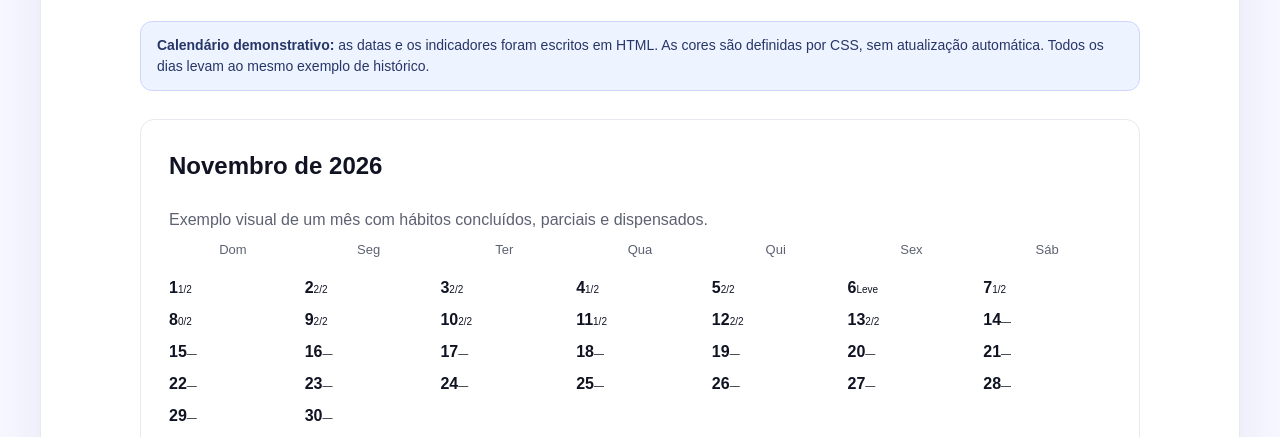
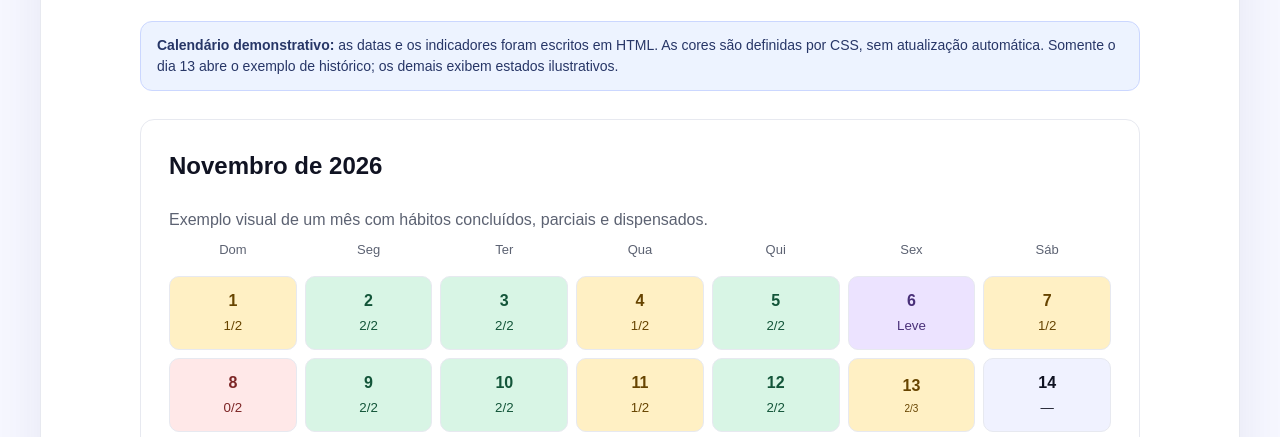
Before and after one commit to Jhontropinha/HabitFlow, a plain HTML site: page html/calendario.html in a window 1280 px wide. Shown: the part 318-755 px from the top of the page. Drawn offline with Linux system fonts and the light colour scheme.

Commit message:
fix: alinhar histórico visual e interação do calendário

```diff
--- a/html/calendario.html
+++ b/html/calendario.html
@@ -30,7 +30,7 @@
   </div>
   <span class="selo-demonstracao">Novembro de 2026</span>
 </section>
-<p class="aviso-demonstracao"><strong>Calendário demonstrativo:</strong> as datas e os indicadores foram escritos em HTML. As cores são definidas por CSS, sem atualização automática. Todos os dias levam ao mesmo exemplo de histórico.</p>
+<p class="aviso-demonstracao"><strong>Calendário demonstrativo:</strong> as datas e os indicadores foram escritos em HTML. As cores são definidas por CSS, sem atualização automática. Somente o dia 13 abre o exemplo de histórico; os demais exibem estados ilustrativos.</p>
 <section class="bloco" aria-labelledby="titulo-mes">
   <h2 id="titulo-mes">Novembro de 2026</h2>
   <p class="descricao">Exemplo visual de um mês com hábitos concluídos, parciais e dispensados.</p>
@@ -42,36 +42,36 @@
 <span class="semana-dia">Qui</span>
 <span class="semana-dia">Sex</span>
 <span class="semana-dia">Sáb</span>
-    <a class="parcial" href="#dia-exemplo" aria-label="Dia 1 de novembro; ver histórico ilustrativo"><strong>1</strong><small>1/2</small></a>
-<a class="completo" href="#dia-exemplo" aria-label="Dia 2 de novembro; ver histórico ilustrativo"><strong>2</strong><small>2/2</small></a>
-<a class="completo" href="#dia-exemplo" aria-label="Dia 3 de novembro; ver histórico ilustrativo"><strong>3</strong><small>2/2</small></a>
-<a class="parcial" href="#dia-exemplo" aria-label="Dia 4 de novembro; ver histórico ilustrativo"><strong>4</strong><small>1/2</small></a>
-<a class="completo" href="#dia-exemplo" aria-label="Dia 5 de novembro; ver histórico ilustrativo"><strong>5</strong><small>2/2</small></a>
-<a class="dispensado" href="#dia-exemplo" aria-label="Dia 6 de novembro; ver histórico ilustrativo"><strong>6</strong><small>Leve</small></a>
-<a class="parcial" href="#dia-exemplo" aria-label="Dia 7 de novembro; ver histórico ilustrativo"><strong>7</strong><small>1/2</small></a>
-<a class="pendente" href="#dia-exemplo" aria-label="Dia 8 de novembro; ver histórico ilustrativo"><strong>8</strong><small>0/2</small></a>
-<a class="completo" href="#dia-exemplo" aria-label="Dia 9 de novembro; ver histórico ilustrativo"><strong>9</strong><small>2/2</small></a>
-<a class="completo" href="#dia-exemplo" aria-label="Dia 10 de novembro; ver histórico ilustrativo"><strong>10</strong><small>2/2</small></a>
-<a class="parcial" href="#dia-exemplo" aria-label="Dia 11 de novembro; ver histórico ilustrativo"><strong>11</strong><small>1/2</small></a>
-<a class="completo" href="#dia-exemplo" aria-label="Dia 12 de novembro; ver histórico ilustrativo"><strong>12</strong><small>2/2</small></a>
-<a class="completo" href="#dia-exemplo" aria-label="Dia 13 de novembro; ver histórico ilustrativo"><strong>13</strong><small>2/2</small></a>
-<a class="" href="#dia-exemplo" aria-label="Dia 14 de novembro; ver histórico ilustrativo"><strong>14</strong><small>—</small></a>
-<a class="" href="#dia-exemplo" aria-label="Dia 15 de novembro; ver histórico ilustrativo"><strong>15</strong><small>—</small></a>
-<a class="" href="#dia-exemplo" aria-label="Dia 16 de novembro; ver histórico ilustrativo"><strong>16</strong><small>—</small></a>
-<a class="" href="#dia-exemplo" aria-label="Dia 17 de novembro; ver histórico ilustrativo"><strong>17</strong><small>—</small></a>
-<a class="" href="#dia-exemplo" aria-label="Dia 18 de novembro; ver histórico ilustrativo"><strong>18</strong><small>—</small></a>
-<a class="" href="#dia-exemplo" aria-label="Dia 19 de novembro; ver histórico ilustrativo"><strong>19</strong><small>—</small></a>
-<a class="" href="#dia-exemplo" aria-label="Dia 20 de novembro; ver histórico ilustrativo"><strong>20</strong><small>—</small></a>
-<a class="" href="#dia-exemplo" aria-label="Dia 21 de novembro; ver histórico ilustrativo"><strong>21</strong><small>—</small></a>
-<a class="" href="#dia-exemplo" aria-label="Dia 22 de novembro; ver histórico ilustrativo"><strong>22</strong><small>—</small></a>
-<a class="" href="#dia-exemplo" aria-label="Dia 23 de novembro; ver histórico ilustrativo"><strong>23</strong><small>—</small></a>
-<a class="" href="#dia-exemplo" aria-label="Dia 24 de novembro; ver histórico ilustrativo"><strong>24</strong><small>—</small></a>
-<a class="" href="#dia-exemplo" aria-label="Dia 25 de novembro; ver histórico ilustrativo"><strong>25</strong><small>—</small></a>
-<a class="" href="#dia-exemplo" aria-label="Dia 26 de novembro; ver histórico ilustrativo"><strong>26</strong><small>—</small></a>
-<a class="" href="#dia-exemplo" aria-label="Dia 27 de novembro; ver histórico ilustrativo"><strong>27</strong><small>—</small></a>
-<a class="" href="#dia-exemplo" aria-label="Dia 28 de novembro; ver histórico ilustrativo"><strong>28</strong><small>—</small></a>
-<a class="" href="#dia-exemplo" aria-label="Dia 29 de novembro; ver histórico ilustrativo"><strong>29</strong><small>—</small></a>
-<a class="" href="#dia-exemplo" aria-label="Dia 30 de novembro; ver histórico ilustrativo"><strong>30</strong><small>—</small></a>
+    <span class="dia parcial" aria-label="Dia 1 de novembro: estado ilustrativo"><strong>1</strong><small>1/2</small></span>
+<span class="dia completo" aria-label="Dia 2 de novembro: estado ilustrativo"><strong>2</strong><small>2/2</small></span>
+<span class="dia completo" aria-label="Dia 3 de novembro: estado ilustrativo"><strong>3</strong><small>2/2</small></span>
+<span class="dia parcial" aria-label="Dia 4 de novembro: estado ilustrativo"><strong>4</strong><small>1/2</small></span>
+<span class="dia completo" aria-label="Dia 5 de novembro: estado ilustrativo"><strong>5</strong><small>2/2</small></span>
+<span class="dia dispensado" aria-label="Dia 6 de novembro: estado ilustrativo"><strong>6</strong><small>Leve</small></span>
+<span class="dia parcial" aria-label="Dia 7 de novembro: estado ilustrativo"><strong>7</strong><small>1/2</small></span>
+<span class="dia pendente" aria-label="Dia 8 de novembro: estado ilustrativo"><strong>8</strong><small>0/2</small></span>
+<span class="dia completo" aria-label="Dia 9 de novembro: estado ilustrativo"><strong>9</strong><small>2/2</small></span>
+<span class="dia completo" aria-label="Dia 10 de novembro: estado ilustrativo"><strong>10</strong><small>2/2</small></span>
+<span class="dia parcial" aria-label="Dia 11 de novembro: estado ilustrativo"><strong>11</strong><small>1/2</small></span>
+<span class="dia completo" aria-label="Dia 12 de novembro: estado ilustrativo"><strong>12</strong><small>2/2</small></span>
+<a class="dia parcial" href="#dia-exemplo" aria-label="Abrir o exemplo de histórico do dia 13 de novembro"><strong>13</strong><small>2/3</small></a>
+<span class="dia " aria-label="Dia 14 de novembro: estado ilustrativo"><strong>14</strong><small>—</small></span>
+<span class="dia " aria-label="Dia 15 de novembro: estado ilustrativo"><strong>15</strong><small>—</small></span>
+<span class="dia " aria-label="Dia 16 de novembro: estado ilustrativo"><strong>16</strong><small>—</small></span>
+<span class="dia " aria-label="Dia 17 de novembro: estado ilustrativo"><strong>17</strong><small>—</small></span>
+<span class="dia " aria-label="Dia 18 de novembro: estado ilustrativo"><strong>18</strong><small>—</small></span>
+<span class="dia " aria-label="Dia 19 de novembro: estado ilustrativo"><strong>19</strong><small>—</small></span>
+<span class="dia " aria-label="Dia 20 de novembro: estado ilustrativo"><strong>20</strong><small>—</small></span>
+<span class="dia " aria-label="Dia 21 de novembro: estado ilustrativo"><strong>21</strong><small>—</small></span>
+<span class="dia " aria-label="Dia 22 de novembro: estado ilustrativo"><strong>22</strong><small>—</small></span>
+<span class="dia " aria-label="Dia 23 de novembro: estado ilustrativo"><strong>23</strong><small>—</small></span>
+<span class="dia " aria-label="Dia 24 de novembro: estado ilustrativo"><strong>24</strong><small>—</small></span>
+<span class="dia " aria-label="Dia 25 de novembro: estado ilustrativo"><strong>25</strong><small>—</small></span>
+<span class="dia " aria-label="Dia 26 de novembro: estado ilustrativo"><strong>26</strong><small>—</small></span>
+<span class="dia " aria-label="Dia 27 de novembro: estado ilustrativo"><strong>27</strong><small>—</small></span>
+<span class="dia " aria-label="Dia 28 de novembro: estado ilustrativo"><strong>28</strong><small>—</small></span>
+<span class="dia " aria-label="Dia 29 de novembro: estado ilustrativo"><strong>29</strong><small>—</small></span>
+<span class="dia " aria-label="Dia 30 de novembro: estado ilustrativo"><strong>30</strong><small>—</small></span>
   </div>
   <ul class="legenda-estatica" aria-label="Legenda">
     <li class="feito">Concluído</li>
```
